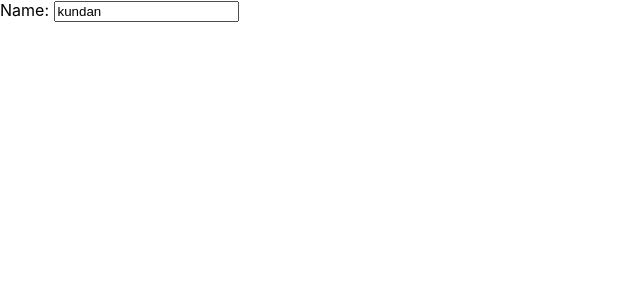
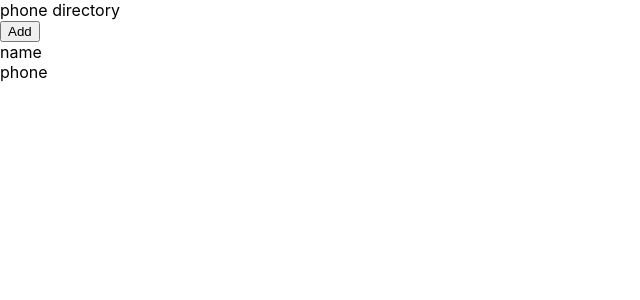
Before and after one commit to kumarkundan862/phone-directory, a React (Create React App) app: page / in a window 1280 px wide. Shown: the top 300 px of the page, without its empty margins (0-640 px from the left). Built offline with nearby package versions, Linux system fonts and the light colour scheme.

Commit message:
Created 'Header Component'

```diff
--- a/src/App.js
+++ b/src/App.js
@@ -1,20 +1,20 @@
 import React, { Component } from 'react';
+import Header from "./Header";
 
 class App extends Component {
   render() {
     return (
       <div>
-        {/* <div className="header">
-          phone directory
-        </div>
+        <Header/>
         <button>Add</button>
         <div>
           <span>name</span><br />
           <span>phone</span>
-        </div> */}
-        <label htmlFor="name">Name: </label>
-        <input id="name" type="text" placeholder="type here" defaultValue="kundan"/>
+        </div>
+
       </div>
+
+
     );
   }
 }
--- /dev/null
+++ b/src/Header.js
@@ -0,0 +1,26 @@
+//import React, { Component } from 'react'; //here the Component class is added for class component
+import React from 'react';
+
+//this is functional component
+const Header = function(){
+    return(
+        <div className="header">
+          phone directory
+        </div>
+    )
+}
+
+export default Header;
+
+//the functional component can be written in class component as well as shown below
+// class Header extends Component {
+//     reder(){
+//         return(
+//             <div className="header">
+//               phone directory
+//             </div>
+//         )
+//     }
+// }
+//
+//export default Header;
```
